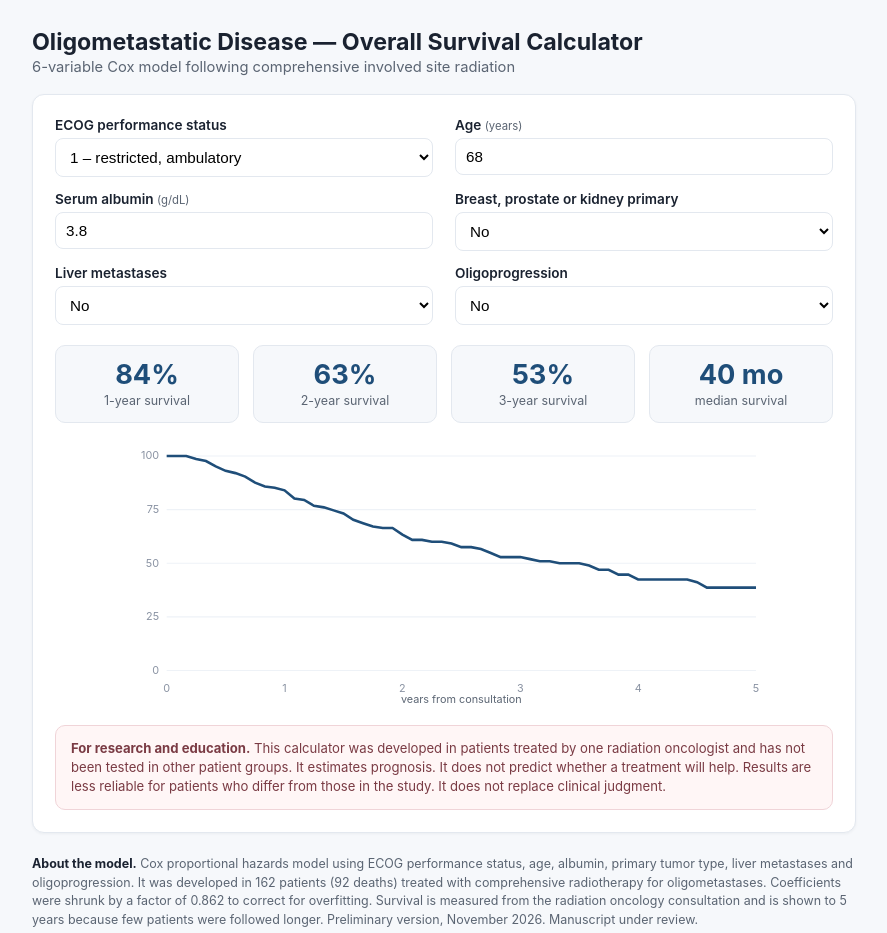
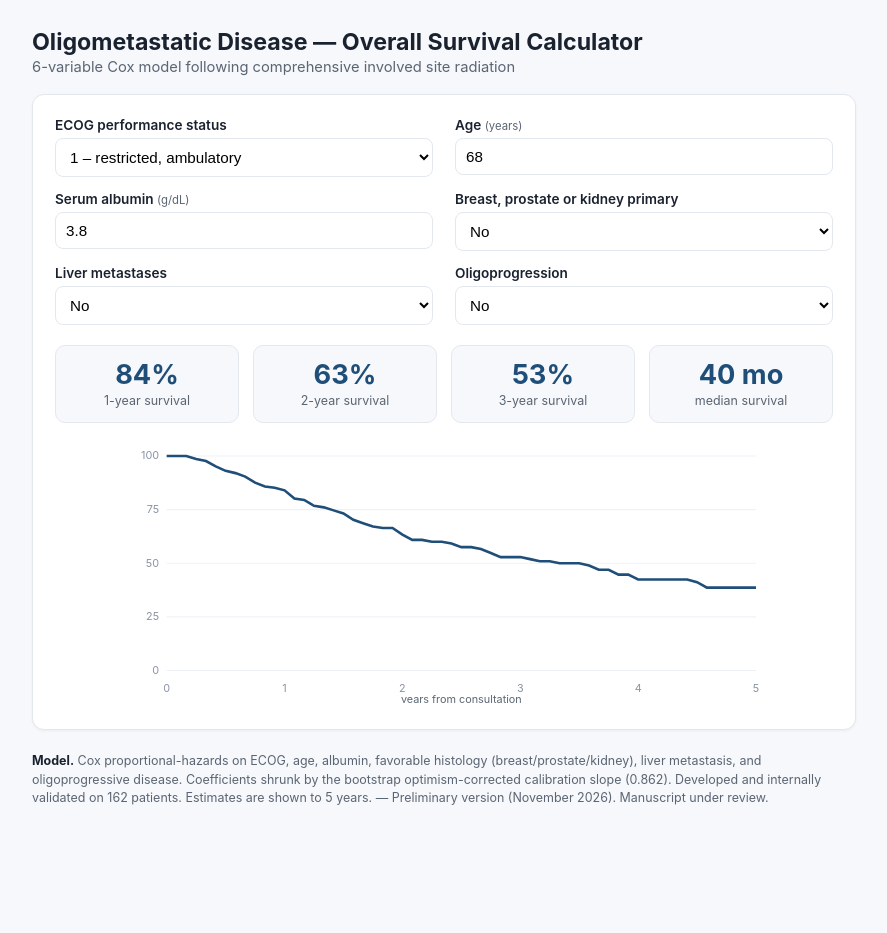
Before and after one commit to johnnykaomd/oligomet-calculator, a plain HTML site: page index.html in a window 1280 px wide. Shown: the whole page, without its empty margins (196-1083 px from the left). After the commit the page ends 868 px from the top, so only its background shows below. Drawn offline with Linux system fonts and the light colour scheme.

Commit message:
Remove disclaimer for now; author's footer text
Co-Authored-By: Claude Fable 5.2 <noreply@anthropic.com>

```diff
--- a/index.html
+++ b/index.html
@@ -48,10 +48,6 @@ select,input{width:100%;padding:9px 10px;border:1px solid var(--line);border-rad
     <div class="kpi"><div class="v" id="medm">&ndash;</div><div class="l">median survival</div></div>
   </div>
   <div class="curvewrap"><svg id="curve" viewBox="0 0 600 240" width="100%" style="max-height:260px"></svg></div>
-  <div class="disc"><b>For research and education.</b> This calculator was developed in patients treated by
-   one radiation oncologist and has not been tested in other patient groups. It estimates prognosis. It does not
-   predict whether a treatment will help. Results are less reliable for patients who differ from those in the
-   study. It does not replace clinical judgment.</div>
 </div>
 <div class="foot" id="foot"></div>
 </div>
@@ -81,7 +77,7 @@ function update(){const x=readX(),L=LP(x);
   const md=medianMonths(L);document.getElementById("medm").textContent=md===null?">"+M.max_mo+" mo":md+" mo";
   draw(L);
 }
-document.getElementById("foot").innerHTML="<b>About the model.</b> Cox proportional hazards model using ECOG performance status, age, albumin, primary tumor type, liver metastases and oligoprogression. It was developed in "+M.n+" patients ("+M.events+" deaths) treated with comprehensive radiotherapy for oligometastases. Coefficients were shrunk by a factor of "+M.slope+" to correct for overfitting. Survival is measured from the radiation oncology consultation and is shown to 5 years because few patients were followed longer. Preliminary version, November 2026. Manuscript under review.";
+document.getElementById("foot").innerHTML="<b>Model.</b> Cox proportional-hazards on ECOG, age, albumin, favorable histology (breast/prostate/kidney), liver metastasis, and oligoprogressive disease. Coefficients shrunk by the bootstrap optimism-corrected calibration slope ("+M.slope+"). Developed and internally validated on "+M.n+" patients. Estimates are shown to 5 years. &mdash; Preliminary version (November 2026). Manuscript under review.";
 COVS.forEach(k=>document.getElementById(k).addEventListener("input",update));
 update();
 </script></body></html>
```
